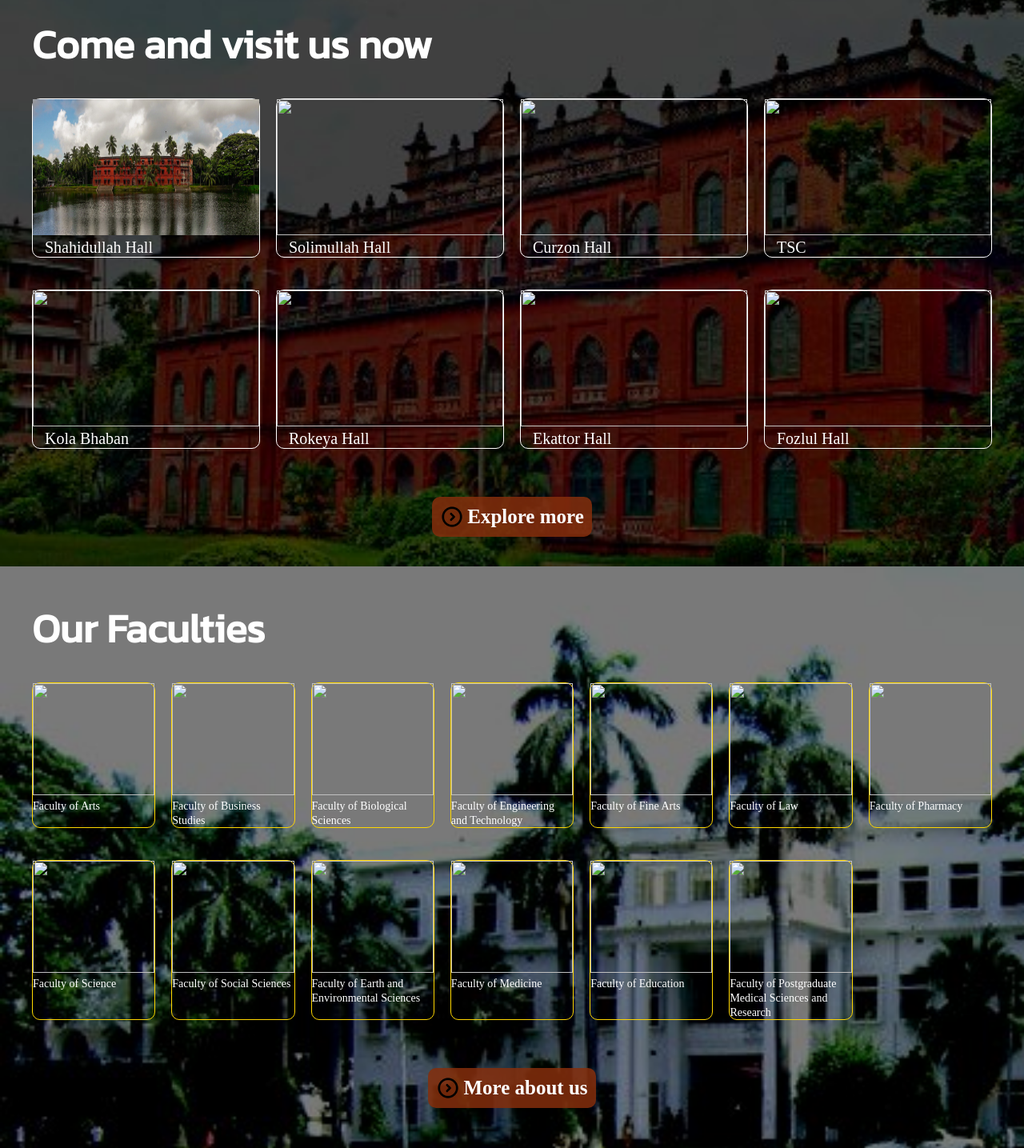
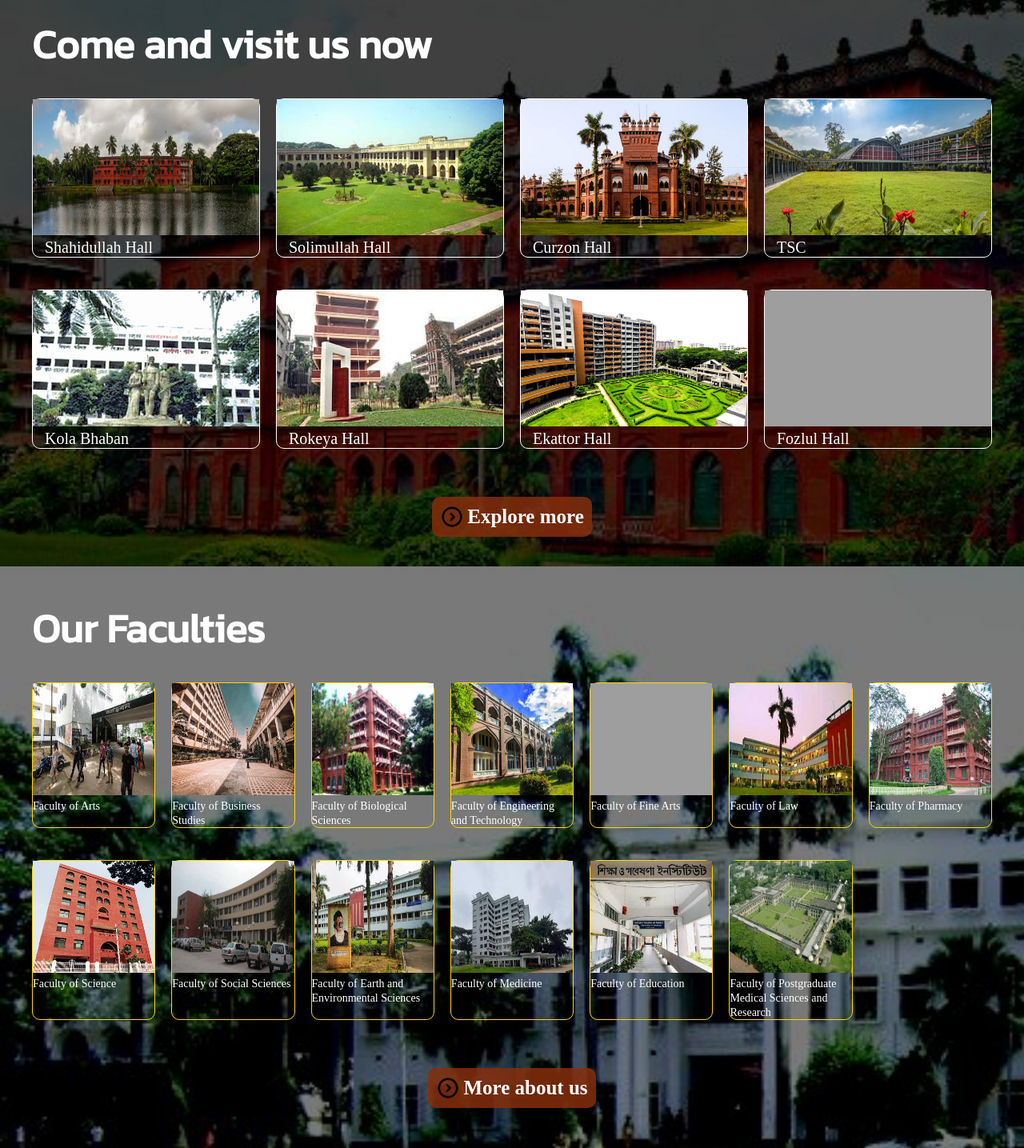
Before and after one commit to easakibahmad/du-clone-with-css-html, a plain HTML site: page index.html in a window 1280 px wide. Shown: the part 702-2137 px from the top of the page at 80% size. Drawn offline with Linux system fonts and the light colour scheme; the site is published under a folder, as on GitHub Pages, so addresses that start at the root find nothing.

Commit message:
image error solved

```diff
--- a/index.html
+++ b/index.html
@@ -81,7 +81,7 @@
             </div>
             <div class="card">
                 <div>
-                    <img src="/images/sm-hall.webp" alt="">
+                    <img src="images/sm-hall.webp" alt="">
                 </div>
                 <div>
                     <span class="card-text">Solimullah Hall</span>
@@ -89,7 +89,7 @@
             </div>
             <div class="card">
                 <div>
-                    <img src="/images/curzon.jpeg" alt="">
+                    <img src="images/curzon.jpeg" alt="">
                 </div>
                 <div>
                     <span class="card-text">Curzon Hall</span>
@@ -97,7 +97,7 @@
             </div>
             <div class="card">
                 <div>
-                    <img src="/images/tsc.jpg" alt="">
+                    <img src="images/tsc.jpg" alt="">
                 </div>
                 <div>
                     <span class="card-text">TSC</span>
@@ -105,7 +105,7 @@
             </div>
             <div class="card">
                 <div>
-                    <img src="/images/kolabhavan.jpg" alt="">
+                    <img src="images/kolabhavan.jpg" alt="">
                 </div>
                 <div>
                     <span class="card-text">Kola Bhaban</span>
@@ -113,7 +113,7 @@
             </div>
             <div class="card">
                 <div>
-                    <img src="/images/rokeyahall.jpeg" alt="">
+                    <img src="images/rokeyahall.jpeg" alt="">
                 </div>
                 <div>
                     <span class="card-text">Rokeya Hall</span>
@@ -121,7 +121,7 @@
             </div>
             <div class="card">
                 <div>
-                    <img src="/images/ekattor-hall.jpg" alt="">
+                    <img src="images/ekattor-hall.jpg" alt="">
                 </div>
                 <div>
                     <span class="card-text">Ekattor Hall</span>
@@ -129,7 +129,7 @@
             </div>
             <div class="card">
                 <div>
-                    <img src="/images/fh-hall.jpg" alt="">
+                    <img src="images/fh-hall.jpg" alt="">
                 </div>
                 <div>
                     <span class="card-text">Fozlul Hall</span>
@@ -159,7 +159,7 @@
         <div class="cards-div-sec-two">
             <div class="card-two">
                 <div>
-                    <img src="/images/arts.jpeg" alt="">
+                    <img src="images/arts.jpeg" alt="">
                 </div>
                 <div>
                     <span class="card-text-two">Faculty of Arts</span>
@@ -168,7 +168,7 @@
 
             <div class="card-two">
                 <div>
-                    <img src="/images/business.jpg" alt="">
+                    <img src="images/business.jpg" alt="">
                 </div>
                 <div>
                     <span class="card-text-two">Faculty of Business Studies</span>
@@ -177,7 +177,7 @@
 
             <div class="card-two">
                 <div>
-                    <img src="/images/bio-science.jpg" alt="">
+                    <img src="images/bio-science.jpg" alt="">
                 </div>
                 <div>
                     <span class="card-text-two">Faculty of Biological Sciences</span>
@@ -186,7 +186,7 @@
 
             <div class="card-two">
                 <div>
-                    <img src="/images/engandtech.jpg" alt="">
+                    <img src="images/engandtech.jpg" alt="">
                 </div>
                 <div>
                     <span class="card-text-two">Faculty of Engineering and Technology</span>
@@ -195,7 +195,7 @@
 
             <div class="card-two">
                 <div>
-                    <img src="/images/finearts.jpg" alt="">
+                    <img src="images/finearts.jpg" alt="">
                 </div>
                 <div>
                     <span class="card-text-two">Faculty of Fine Arts</span>
@@ -204,7 +204,7 @@
 
             <div class="card-two">
                 <div>
-                    <img src="/images/law.jpeg" alt="">
+                    <img src="images/law.jpeg" alt="">
                 </div>
                 <div>
                     <span class="card-text-two">Faculty of Law</span>
@@ -213,7 +213,7 @@
 
             <div class="card-two">
                 <div>
-                    <img src="/images/pharmacy.jpeg" alt="">
+                    <img src="images/pharmacy.jpeg" alt="">
                 </div>
                 <div>
                     <span class="card-text-two">Faculty of Pharmacy</span>
@@ -222,7 +222,7 @@
 
             <div class="card-two">
                 <div>
-                    <img src="/images/science.png" alt="">
+                    <img src="images/science.png" alt="">
                 </div>
                 <div>
                     <span class="card-text-two">Faculty of Science</span>
@@ -231,7 +231,7 @@
 
             <div class="card-two">
                 <div>
-                    <img src="/images/social.jpg" alt="">
+                    <img src="images/social.jpg" alt="">
                 </div>
                 <div>
                     <span class="card-text-two">Faculty of Social Sciences</span>
@@ -240,7 +240,7 @@
 
             <div class="card-two">
                 <div>
-                    <img src="/images/earthandenvironmental.jpeg" alt="">
+                    <img src="images/earthandenvironmental.jpeg" alt="">
                 </div>
                 <div>
                     <span class="card-text-two">Faculty of Earth and Environmental Sciences</span>
@@ -250,7 +250,7 @@
 
             <div class="card-two">
                 <div>
-                    <img src="/images/medicine.jpeg" alt="">
+                    <img src="images/medicine.jpeg" alt="">
                 </div>
                 <div>
                     <span class="card-text-two">Faculty of Medicine</span>
@@ -259,7 +259,7 @@
 
             <div class="card-two">
                 <div>
-                    <img src="/images/education.jpeg" alt="">
+                    <img src="images/education.jpeg" alt="">
                 </div>
                 <div>
                     <span class="card-text-two">Faculty of Education</span>
@@ -268,7 +268,7 @@
 
             <div class="card-two">
                 <div>
-                    <img src="/images/postgraduate.jpeg" alt="">
+                    <img src="images/postgraduate.jpeg" alt="">
                 </div>
                 <div>
                     <span class="card-text-two">Faculty of Postgraduate Medical Sciences and Research</span>
@@ -296,7 +296,7 @@
         <div class="cards-div-sec-three">
             <div class="card-three">
                 <div>
-                    <img src="/images/cricket.jpg" alt="">
+                    <img src="images/cricket.jpg" alt="">
                 </div>
                 <div>
                     <span class="card-text-three">IER, new champion of Dhaka University Cricket</span>
@@ -308,7 +308,7 @@
 
             <div class="card-three">
                 <div>
-                    <img src="/images/research.avif" alt="">
+                    <img src="images/research.avif" alt="">
                 </div>
                 <div>
                     <span class="card-text-three">First research fair held at DU central field</span>
```
